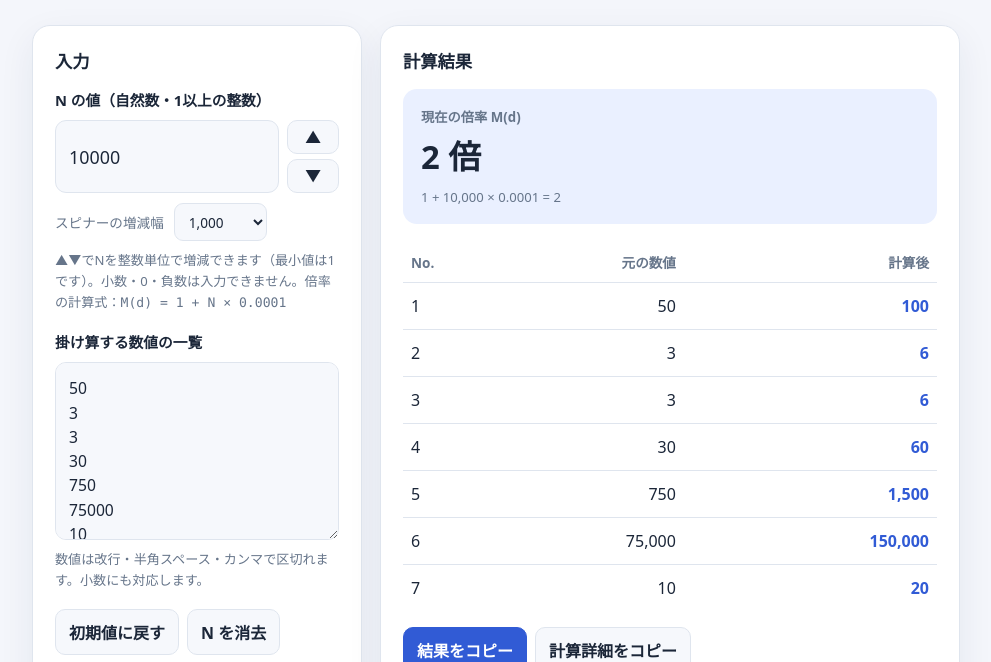
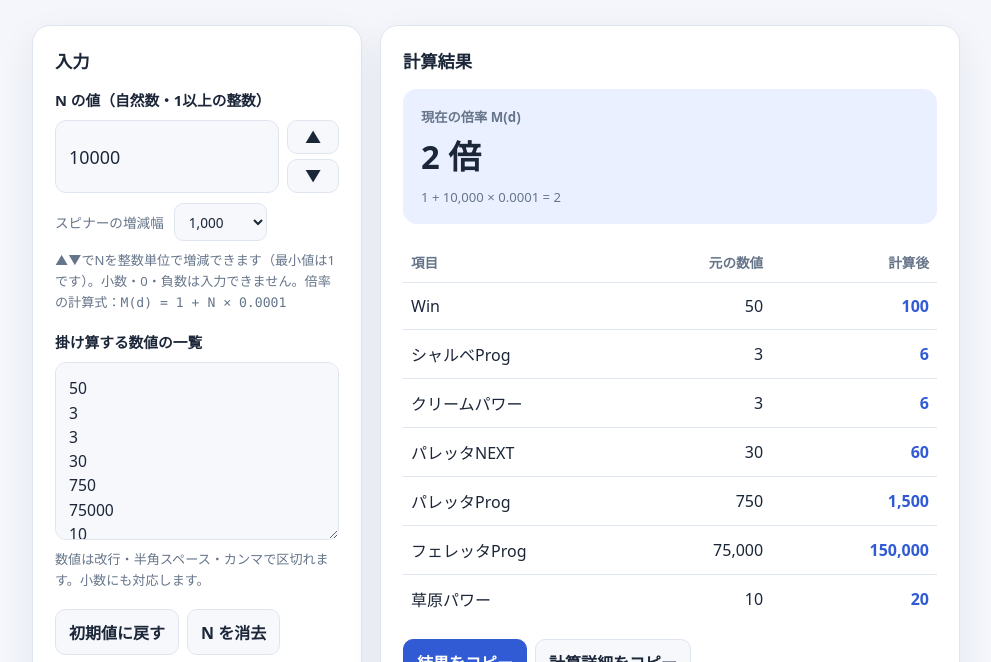
Before and after one commit to nightmare3685/lafra-ball-multiplier, a plain HTML site: page index.html in a window 1280 px wide. Shown: the part 136-798 px from the top of the page, without its empty margins (144-1135 px from the left). Drawn offline with Linux system fonts and the light colour scheme.

Commit message:
Label calculator results with requested item names

```diff
--- a/index.html
+++ b/index.html
@@ -58,7 +58,7 @@
     .table-wrap { overflow-x:auto; }
     table { width:100%; border-collapse:collapse; font-variant-numeric:tabular-nums; }
     th { color:var(--muted); font-size:.85rem; font-weight:650; text-align:right; padding:10px 8px; border-bottom:1px solid var(--line); }
-    th:first-child, td:first-child { text-align:left; width:45px; }
+    th:first-child, td:first-child { text-align:left; width:40%; }
     td { padding:12px 8px; border-bottom:1px solid var(--line); text-align:right; overflow-wrap:anywhere; }
     td:last-child { color:var(--accent); font-weight:750; }
     tr:last-child td { border-bottom:0; }
@@ -122,7 +122,7 @@
       </div>
       <div class="table-wrap">
         <table aria-label="数値ごとの倍率計算結果">
-          <thead><tr><th>No.</th><th>元の数値</th><th>計算後</th></tr></thead>
+          <thead><tr><th>項目</th><th>元の数値</th><th>計算後</th></tr></thead>
           <tbody id="results"></tbody>
         </table>
       </div>
--- a/script.js
+++ b/script.js
@@ -1,5 +1,6 @@
 (() => {
   'use strict';
+  const LABELS = ['Win', 'シャルベProg', 'クリームパワー', 'パレッタNEXT', 'パレッタProg', 'フェレッタProg', '草原パワー'];
   const INITIAL = ['50', '3', '3', '30', '750', '75000', '10'];
   const $ = id => document.getElementById(id);
   const nInput = $('n');
@@ -99,7 +100,7 @@
         catch { throw new Error(`${i + 1}番目の数値「${item}」が不正です。`); }
         const output = decimalString(v.int * multInt, v.scale + multScale);
         const tr = document.createElement('tr');
-        for (const t of [String(i + 1), decimalString(v.int, v.scale, true), decimalString(v.int * multInt, v.scale + multScale, true)]) {
+        for (const t of [LABELS[i] || String(i + 1), decimalString(v.int, v.scale, true), decimalString(v.int * multInt, v.scale + multScale, true)]) {
           const cell = document.createElement('td');
           cell.textContent = t;
           tr.appendChild(cell);
```
